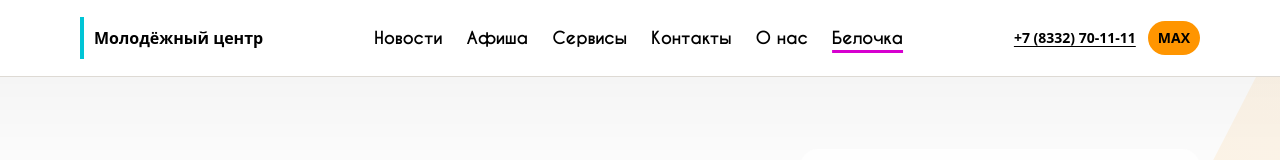
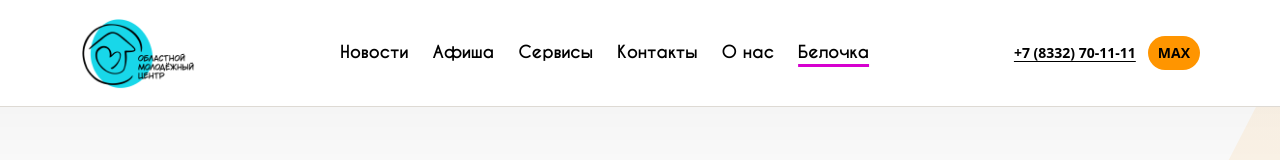
Before and after one commit to arthur-mamaev/belochka, a plain HTML site: page index.html in a window 1280 px wide. Shown: the top 160 px of the page. Drawn offline with Linux system fonts and the light colour scheme.

Commit message:
Use official youth center logo in header

```diff
--- a/index.html
+++ b/index.html
@@ -16,7 +16,8 @@ a:focus-visible,summary:focus-visible{outline:3px solid #164d9e;outline-offset:4
 .wrap{width:min(1120px,calc(100% - 36px));margin:auto}
 header{background:white;border-bottom:1px solid var(--line)}
 header .wrap{display:flex;align-items:center;justify-content:space-between;gap:12px 24px;flex-wrap:wrap;padding:17px 0}
-.brand{display:inline-flex;align-items:center;border-left:4px solid #00c5d6;padding-left:10px;min-height:42px;font-weight:750;text-decoration:none}
+.brand{display:inline-flex;align-items:center}
+.brand img{display:block;width:clamp(90px,9vw,124px);height:auto}
 header nav,.header-tools{display:flex;align-items:center;gap:8px clamp(10px,2vw,24px);flex-wrap:wrap}
 header nav a{font:700 17px/1.35 "Caviar Dreams",system-ui,sans-serif;text-decoration:none;padding:5px 0}
 header nav a:hover,header nav a[aria-current]{text-decoration:underline;text-decoration-color:var(--site-accent);text-decoration-thickness:3px;text-underline-offset:6px}
@@ -119,7 +120,9 @@ footer img[hidden]{display:none}
 <body>
 <a class="skip" href="#main">К содержанию</a>
 <header><div class="wrap">
-<a class="brand" href="https://molod43.ru/">Молодёжный центр</a>
+<a class="brand" href="https://molod43.ru/">
+  <img src="assets/youth-center-logo.png" alt="Областной молодёжный центр — главная сайта" width="952" height="592">
+</a>
 <nav aria-label="Главное меню">
   <a href="https://molod43.ru/novosti">Новости</a>
   <a href="https://molod43.ru/meropriyatiya">Афиша</a>
```
Also changed, not shown: assets/youth-center-logo.png (added).
